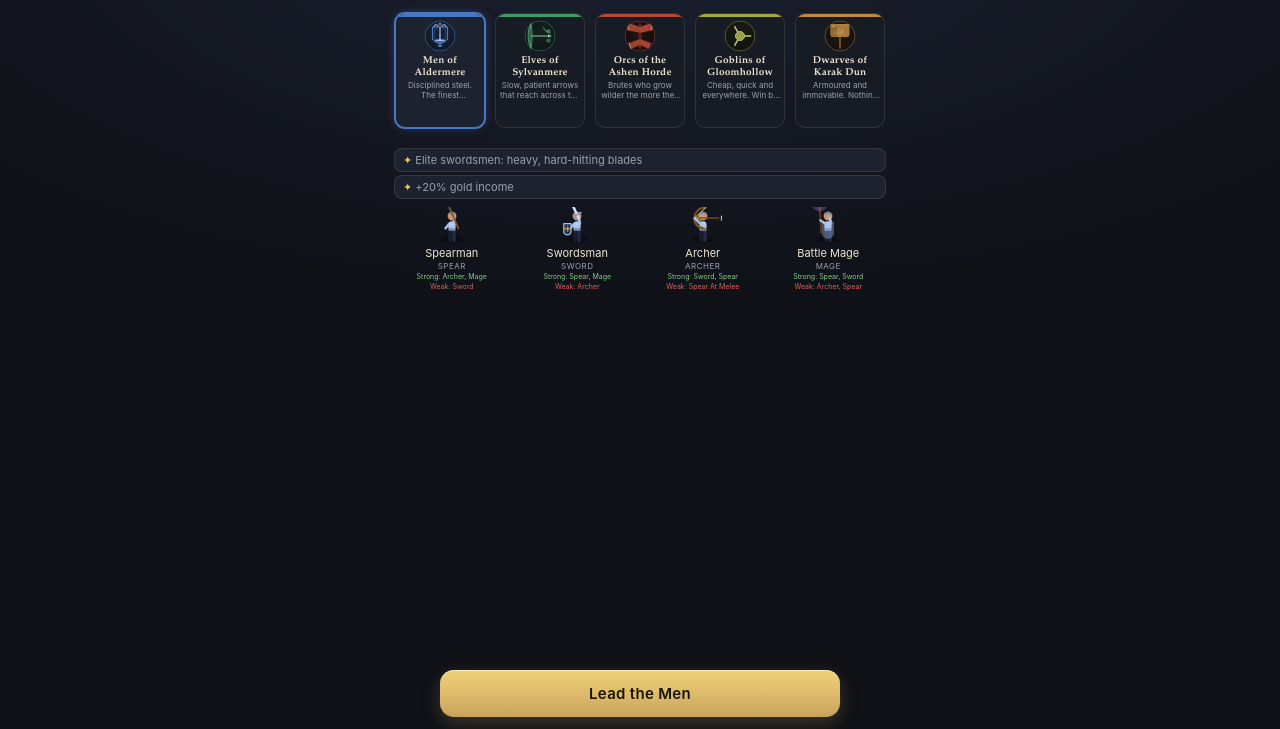
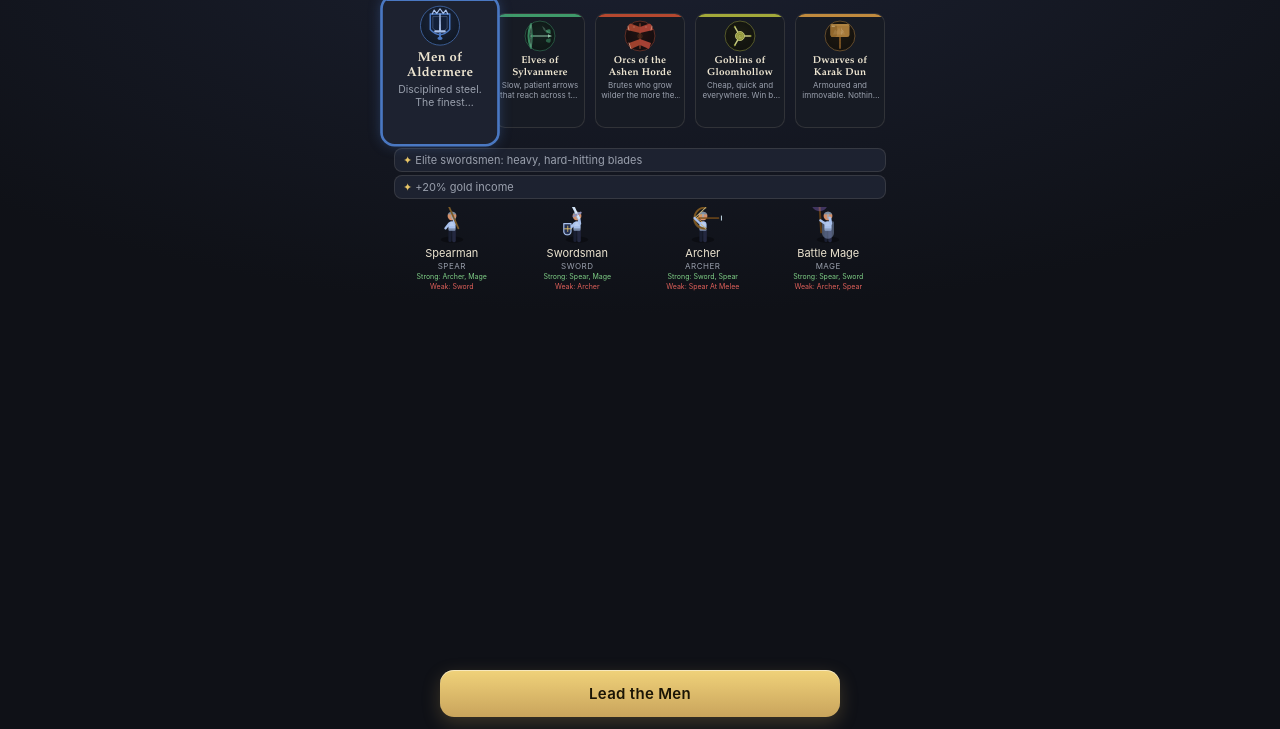
Before and after one commit to jchan28714-prog/bannerfall, a website: page www/index.html in a window 1280 px wide. Both pictures are taken after a click on the button "New Game". Shown: the part 71-800 px from the top of the page. Drawn offline with Linux system fonts and the light colour scheme.

Commit message:
Selected faction card 30% larger via scale transform
Co-Authored-By: Claude Opus 4.6 <noreply@anthropic.com>

```diff
--- a/www/css/style.css
+++ b/www/css/style.css
@@ -79,7 +79,7 @@ h1, h2, h3 { font-family: var(--serif); font-weight: 600; margin: 0; letter-spac
 .legion-body { display: flex; flex-direction: column; flex: 1; min-height: 0; align-items: center; }
 
 /* Horizontal cover-flow carousel */
-.carousel-wrap { flex: none; padding: 2px 0; width: 100%; }
+.carousel-wrap { flex: none; padding: 10px 0; width: 100%; }
 .carousel {
   display: flex; gap: 8px; padding: 6px 12px;
   overflow-x: auto; scroll-snap-type: x mandatory;
@@ -92,11 +92,11 @@ h1, h2, h3 { font-family: var(--serif); font-weight: 600; margin: 0; letter-spac
   background: var(--panel); border: 1.5px solid var(--line);
   overflow: hidden; display: flex; flex-direction: column; align-items: center;
   text-align: center; gap: 2px; scroll-snap-align: center;
-  transition: border-color .2s, box-shadow .2s;
+  transition: border-color .2s, box-shadow .2s, transform .2s;
   position: relative;
 }
 .ccard::before { content: ""; position: absolute; left: 0; top: 0; right: 0; height: 3px; background: var(--c); border-radius: 9px 9px 0 0; }
-.ccard.sel { border-color: var(--c); background: var(--panel2); box-shadow: 0 0 0 1px var(--c), 0 0 10px color-mix(in srgb, var(--c) 40%, transparent); }
+.ccard.sel { border-color: var(--c); background: var(--panel2); box-shadow: 0 0 0 1px var(--c), 0 0 10px color-mix(in srgb, var(--c) 40%, transparent); transform: scale(1.3); z-index: 2; }
 .ccard-icon {
   width: 32px; height: 32px;
   border-radius: 50%; opacity: 0.85; pointer-events: none;
```
